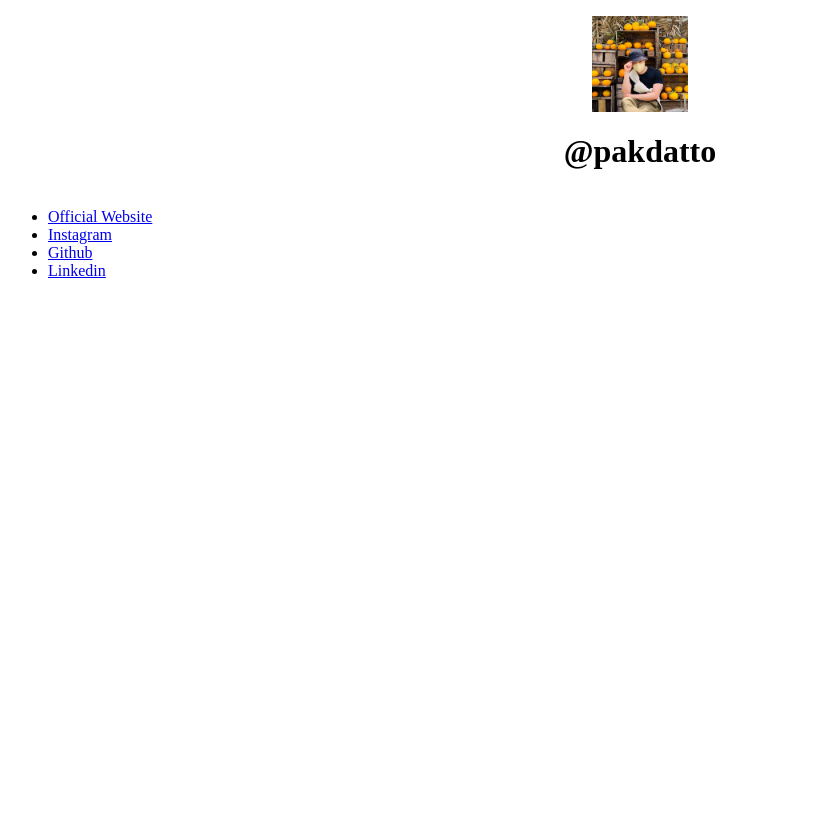
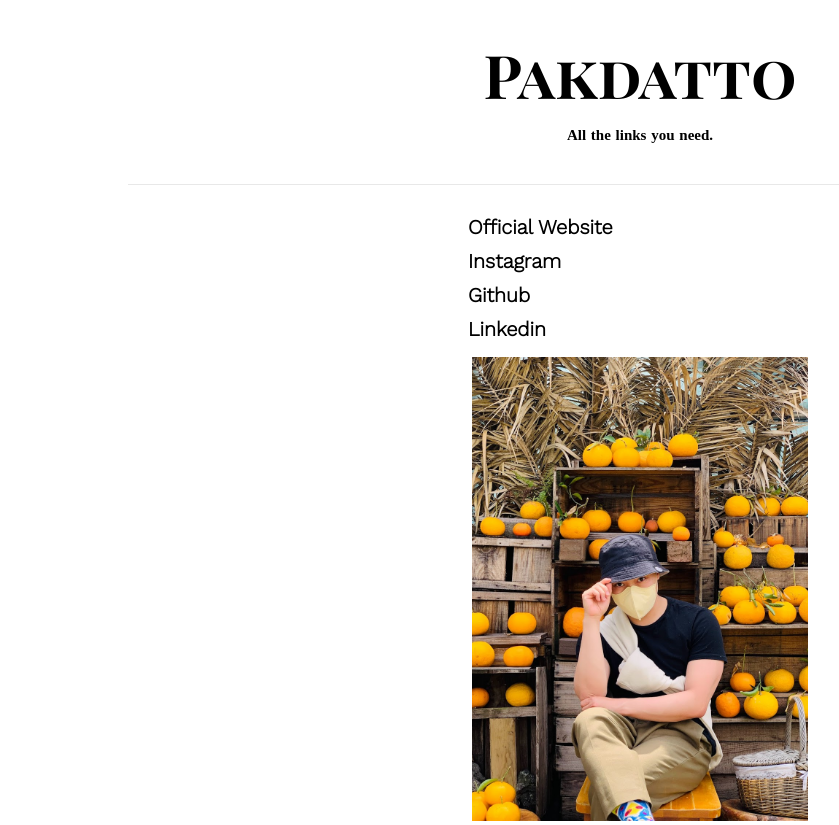
Before and after one commit to pakdatto/links-on-page, a plain HTML site: page index.html in a window 1280 px wide. Shown: the whole page, without its empty margins (0-839 px from the left). Before the commit the page ends 800 px from the top, so only its background shows below. Drawn offline with nearby package versions, Linux system fonts and the light colour scheme; a web font is replaced by a local one.

Commit message:
final version

```diff
--- a/index.css
+++ b/index.css
@@ -1,22 +1,73 @@
-<style>
-
 body, html {
     margin: 0;
     padding: 0;
+    color: white;
 
 }
+
+
 header {
-    margin-top: 1em;
     text-align: center;
     display: flex;
     flex-direction: column;
     align-items: center;
+    margin-bottom: 30px;
+    margin-top: 15px;
+    padding: 15px;
+    word-spacing: 1px;
+    line-height: 0.5em;
+    border-bottom: 0.5px solid #e8e8e8;
+    margin-left: 10%;
+    margin-right: 10%;
 }
 
-header > img {
-    width: 6em;
-    height: 6em;
-    object-fit: cover;
+header > h1 {
+    color: black;
+    font-family: 'Playfair Display SC', serif;
+    font-size: 60px;
+}
+header > h2 {
+    font-size: 15px;
+    font-weight: bold;
+    color: black;
+    margin-bottom: 30px;
 }
 
-</style>
+footer > img {
+    width: 21em;
+    height: 29em;
+    align-items: center;
+    object-fit: cover;
+    margin-bottom: auto;
+
+}
+
+footer {
+    text-align: center;
+    position: relative;
+}
+
+body {
+    background-size: cover;
+}
+
+ul {
+    max-width: 24em;
+    margin-left: auto;
+    margin-right: auto;
+
+}
+
+ul > li {
+    margin-top: 2px;
+    margin-bottom: 10px;
+}
+
+a {
+    color: black;
+    text-decoration: none;
+    font-weight: bold;
+    font-size: 20px;
+    font-family: 'Work Sans', sans-serif;
+
+}
--- a/index.html
+++ b/index.html
@@ -4,14 +4,16 @@
         <meta charset="utf-8" />
         <title>Pak Dat To - Links</title>
         <link rel="stylesheet" href="./index.css" />
-        <link href='https://fonts.googleapis.com/css?family=Anek Devanagari' rel='stylesheet'>
+        <link href="https://fonts.googleapis.com/css2?family=Inter:wght@100&family=Merriweather:wght@700&display=swap" rel="stylesheet">
+        <link href="https://fonts.googleapis.com/css2?family=Inter:wght@100&family=Merriweather:wght@700&family=Playfair+Display+SC:wght@700&family=Poppins:wght@300&family=Space+Mono&display=swap" rel="stylesheet">
+        <link href="https://fonts.googleapis.com/css2?family=Inter:wght@100&family=Merriweather:wght@700&family=Playfair+Display+SC:wght@700&family=Poppins:wght@300&family=Space+Mono&family=Work+Sans:wght@300&display=swap" rel="stylesheet">
     </head>
     <body>
+        <header>
+            <h1>Pakdatto</h1>
+            <h2>All the links you need.</h2>
+        </header>
         <main>
-        <header>
-            <img src="./images/orange.jpg" />
-            <h1>@pakdatto</h1>
-        </header>
         <ul>
             <li>
                 <a href="https://www.pakdatto.com/">
@@ -34,6 +36,9 @@
                     </a>
             </li>
         </ul>
+    <footer>
+        <img src="./images/orange.jpg" />
+    </footer>
     </main>
     </body>
 </html>
```
